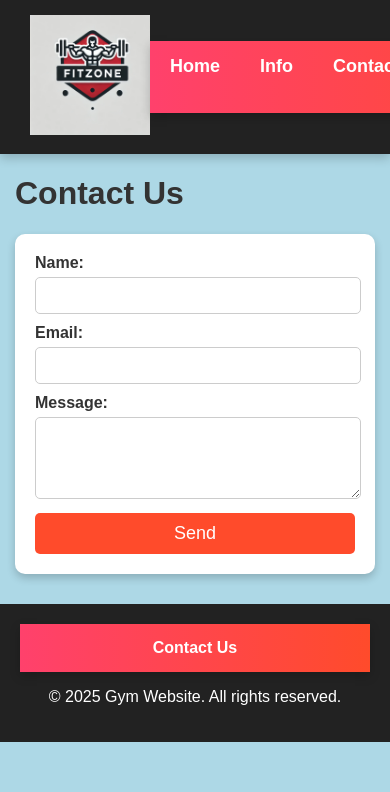
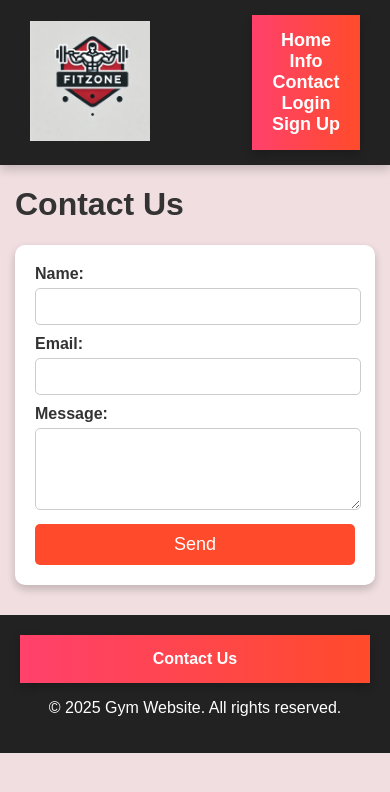
Before and after one commit to WAD-group-project/WebApp, a Django app: page /contact/ in a window 390 px wide; the page is wider, and only the part inside the window is pictured. Shown: the top 792 px of that part. Run offline with Django 3.2, Linux system fonts and the light colour scheme.

Commit message:
nav response edit

```diff
--- a/web/static/css/styles.css
+++ b/web/static/css/styles.css
@@ -10,15 +10,17 @@ body {
 /* responsive stuff */
 @media only screen and (max-width: 700px) {
     body {
-      background-color: lightblue;
+      background-color: #f0dee0;
+
     }
+    nav ul {
+        display:block !important;
+    }
+
   }
 
 main{
     margin:15px;
-
-    /*hacky thing to make the footer lower as I think it looks weird floating, but feel free to remove*/
-    /*getting the footer fixed while not overlapping content has been difficult*/
     min-height:377px;
 }
 
@@ -42,10 +44,16 @@ header .logo {
     cursor: pointer;
 }
 
+
+
+
+
 nav {
     background: linear-gradient(90deg, #ff416c, #ff4b2b);
     padding: 15px 0;
     text-align: center;
+    display:flex;
+    justify-content:center;
     box-shadow: 0px 4px 10px rgba(0, 0, 0, 0.2);
 }
 
--- a/web/templates/base.html
+++ b/web/templates/base.html
@@ -18,7 +18,9 @@
                 <img src="{% static 'images/logo.png' %}" alt="Gym Logo" class="logo">
             </a>
         </div>
-        <nav>
+
+        <nav >
+
             <ul>
                 <li><a href="{% url 'homepage' %}">Home</a></li>
                 <li><a href="{% url 'info' %}">Info</a></li>
@@ -35,7 +37,7 @@
     </main>
 
     <footer>
-        <nav class="footer-nav">
+        <nav class="footer-nav" >
             <ul>
                 {% if 'staffonly' in request.path %}
                     <li><a href="{% url 'create_class' %}">Create Class</a></li>
```
Also changed, not shown: README.md.
